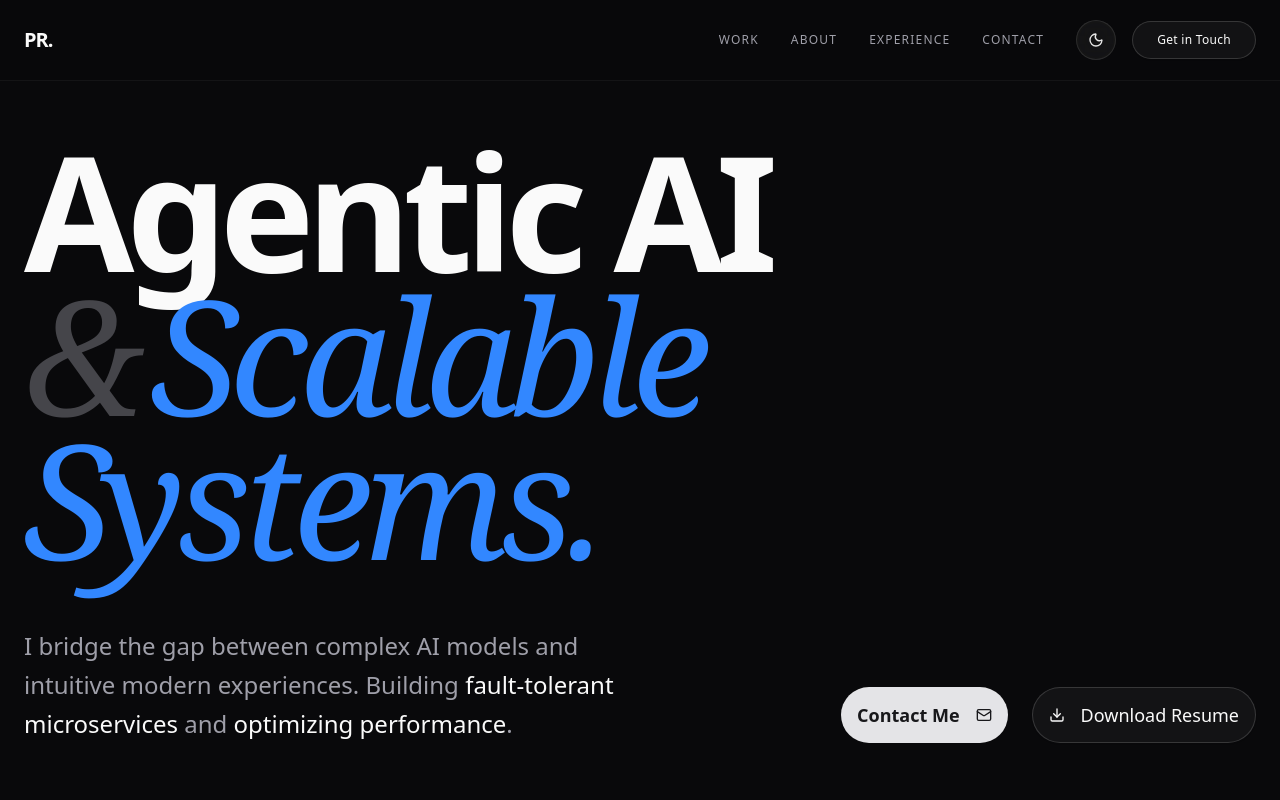
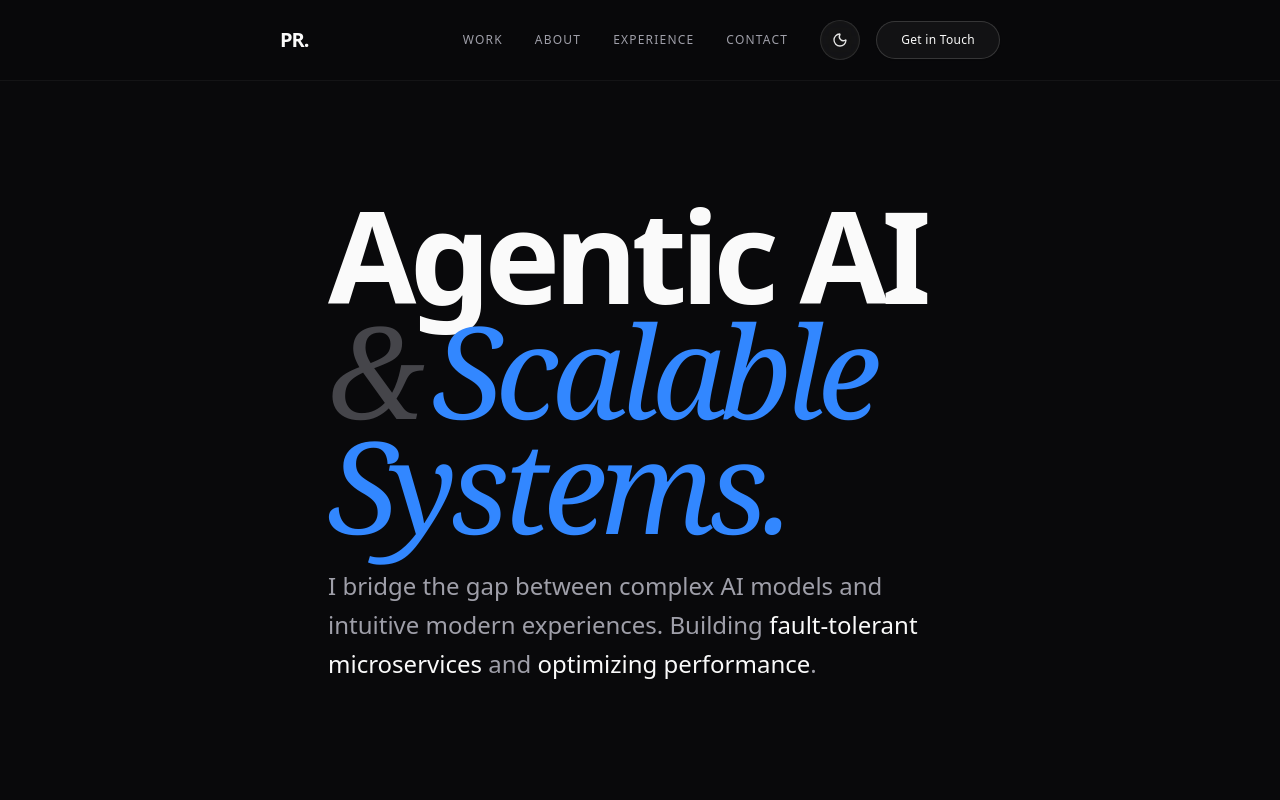
Before and after one commit to praneethravuri/www, a Next.js app: page / in a window 1280 px wide. Shown: the top 800 px of the page. Built offline with nearby package versions, Linux system fonts and the light colour scheme; a web font is replaced by a local one.

Commit message:
reduced width

```diff
--- a/app/layout.tsx
+++ b/app/layout.tsx
@@ -68,7 +68,7 @@ export default function RootLayout({
   return (
     <html lang="en" suppressHydrationWarning className="scroll-smooth">
       <body
-        className={`${inter.variable} ${playfair.variable} font-sans antialiased bg-background text-foreground relative overflow-x-hidden min-h-screen`}
+        className={`${inter.variable} ${playfair.variable} font-sans antialiased bg-background text-foreground relative overflow-x-hidden min-h-screen max-w-2xl mx-auto`}
       >
         <ThemeProvider
           attribute="class"
--- a/components/Hero.tsx
+++ b/components/Hero.tsx
@@ -1,10 +1,6 @@
 "use client";
 
-import { data } from "@/app/data/resume";
-import Link from "next/link";
-import { Download, Mail } from "lucide-react";
 import { motion } from "motion/react";
-import { Button } from "@/components/ui/button";
 
 export function Hero() {
   return (
@@ -16,7 +12,7 @@ export function Hero() {
           animate={{ opacity: 1, y: 0 }}
           transition={{ duration: 0.5, ease: "easeOut" }}
         >
-          <h1 className="text-5xl sm:text-[8rem] lg:text-[10rem] leading-[0.9] tracking-tighter">
+          <h1 className="text-3xl sm:text-[6rem] lg:text-[8rem] leading-[0.9] tracking-tighter">
             <div className="font-bold text-foreground">
               Agentic AI
             </div>
@@ -32,37 +28,12 @@ export function Hero() {
           initial={{ opacity: 0, y: 20 }}
           animate={{ opacity: 1, y: 0 }}
           transition={{ duration: 0.5, delay: 0.2, ease: "easeOut" }} // Added delay for stagger effect
-          className="grid grid-cols-1 lg:grid-cols-2 gap-8 sm:gap-12 mt-8 items-end"
+          className="text-lg sm:text-2xl text-muted-foreground font-light leading-relaxed max-w-2xl"
         >
-          <p className="text-lg sm:text-2xl text-muted-foreground font-light leading-relaxed max-w-2xl">
+          <p>
             I bridge the gap between complex AI models and intuitive modern experiences.
             Building <span className="text-foreground font-medium">fault-tolerant microservices</span> and <span className="text-foreground font-medium">optimizing performance</span>.
           </p>
-
-          <div className="flex flex-col sm:flex-row items-start sm:items-center gap-4 sm:gap-6 lg:justify-end">
-            <Button asChild size="lg" shape="pill" className="w-full sm:w-auto text-lg font-semibold group h-14">
-              <Link href={`mailto:${data.contact.email}`}>
-                Contact Me
-                <Mail className="w-5 h-5 ml-2 group-hover:scale-110 transition-transform" />
-              </Link>
-            </Button>
-            <Button
-              asChild
-              variant="outline"
-              size="lg"
-              shape="pill"
-              className="w-full sm:w-auto text-lg font-medium h-14"
-            >
-              <Link
-                href={data.resumeUrl}
-                target="_blank"
-                rel="noopener noreferrer"
-              >
-                <Download className="w-5 h-5 mr-2" />
-                Download Resume
-              </Link>
-            </Button>
-          </div>
         </motion.div>
       </div>
     </section>
--- a/components/NavBar.tsx
+++ b/components/NavBar.tsx
@@ -20,7 +20,7 @@ export function Navbar() {
 
   return (
     <nav className="fixed top-0 left-0 right-0 z-[100] bg-background/80 backdrop-blur-md border-b border-white/5 transition-colors duration-300">
-      <div className="max-w-7xl mx-auto px-6 h-20 flex items-center justify-between">
+      <div className="max-w-3xl mx-auto px-6 h-20 flex items-center justify-between">
         <Link
           href="/"
           className="text-xl font-bold tracking-tighter text-foreground hover:opacity-80 transition-opacity"
```
